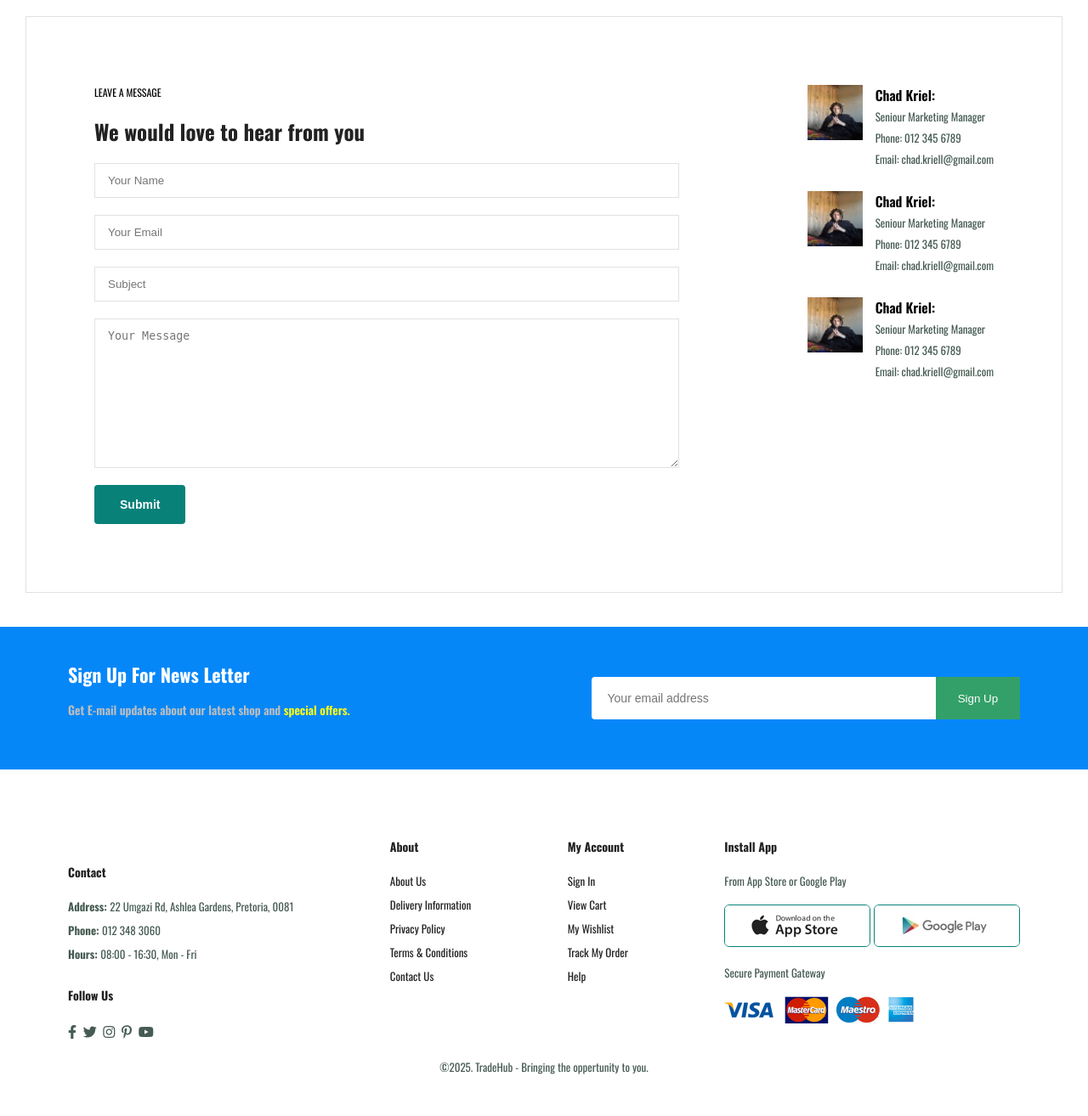
After one commit to IceColdOros/Web2, a PHP site: page /Pages/contact.html in a window 1280 px wide. The commit adds this page. Shown: the part 1076-2390 px from the top of the page at 85% size. Run offline with PHP 8.4, Linux system fonts and the light colour scheme; some libraries are stand-ins or nearby versions.

Commit message:
contact page

```diff
--- /dev/null
+++ b/Pages/contact.html
@@ -0,0 +1,171 @@
+<!DOCTYPE html>
+<html lang="en">
+
+<head>
+    <meta charset="UTF-8">
+    <meta http-equiv="X-UA-Compatible" content="IE=edge">
+    <meta name="viewport" content="width=device-width, initial-scale=1.0">
+    <title>TradeHub</title>
+    <link href="https://fonts.googleapis.com/css2?family=Oswald:wght@200..700&display=swap" rel="stylesheet">
+    <link rel="stylesheet" href="https://pro.fontawesome.com/releases/v5.10.0/css/all.css"/>
+    <link rel="stylesheet" href="../style/styles.css">
+</head>
+
+<body>
+
+    <section id="header">
+        <a href="#"><img src="../Images/" class="logo" alt=""></a>
+
+        <div>
+            <ul id="navbar">
+                <li><a href="index.html">Home</a></li>
+                <li><a href="shop.html">Shop</a></li>
+                <li><a href="sell.html">Sell</a></li>
+                <li><a href="blog.html">Blog</a></li>
+                <li><a href="about.html">About</a></li>
+                <li><a class="active" href="contact.html">Contact</a></li>
+                <li><a href="cart.html"><i class="far fa-shopping-bag"></i></a></li>
+            </ul>
+        </div>
+
+    </section>
+
+    <section class="page-header"  id="about-header">
+        <h2>#KnowUs</h4>
+        <p>Get to know more about us.</p>
+    </section>
+
+    <section id="contact-details" class="section-p1">
+        <div class="details">
+            <span>GET IN TOUCH</span>
+            <h2>Visit one of our agency loactions or contact us today</h2>
+            <h3>Head Office</h3>
+            <div>
+                <li>
+                    <i class="fal fa-map"></i>
+                    <p>22 Umgazi Rd, Ashlea Gardens, Pretoria, 0081</p>
+                </li>
+                <li>
+                    <i class="far fa-envelope"></i>
+                    <p>chad.kriell@gmail.com</p>
+                </li>
+                <li>
+                    <i class="fas fa-phone-alt"></i>
+                    <p>012 348 3060</p>
+                </li>
+                <li>
+                    <i class="far fa-clock"></i>
+                    <p>Monday to Friday: 08:00 - 16:30</p>
+                </li>
+            </div>
+        </div>
+
+        <div class="map">
+            <iframe src="https://www.google.com/maps/embed?pb=!1m18!1m12!1m3!1d3592.795006540425!2d28.269176299999998!3d-25.
+            777333700000003!2m3!1f0!2f0!3f0!3m2!1i1024!2i768!4f13.1!3m3!1m2!1s0x1e9561e6be4cd951%3A0x495514abf9880e27!2sEduv
+            os%20-%20Pretoria!5e0!3m2!1sen!2sza!4v1748445195491!5m2!1sen!2sza" width="600" height="450" style="border:0;"
+            allowfullscreen="" loading="lazy" referrerpolicy="no-referrer-when-downgrade"></iframe>
+        </div>
+
+    </section>
+
+<section id="form-details">
+    <form action="">
+        <span>LEAVE A MESSAGE</span>
+        <h2>We would love to hear from you</h2>
+        <input type="text" placeholder="Your Name">
+        <input type="text" placeholder="Your Email">
+        <input type="text" placeholder="Subject">
+        <textarea name="" id="" cols="30" rows="10" placeholder="Your Message"></textarea>
+        <button class="normal">Submit</button>
+    </form>
+
+    <div class="people">
+        <div>
+            <img src="../Images/yes_resized.jpg" alt="">
+            <p><span>Chad Kriel:</span> Seniour Marketing Manager <br> Phone: 012 345 6789
+            <br> Email: chad.kriell@gmail.com</p>
+        </div>
+        <div>
+            <img src="../Images/yes_resized.jpg" alt="">
+            <p><span>Chad Kriel:</span> Seniour Marketing Manager <br> Phone: 012 345 6789
+            <br> Email: chad.kriell@gmail.com</p>
+        </div>
+        <div>
+            <img src="../Images/yes_resized.jpg" alt="">
+            <p><span>Chad Kriel:</span> Seniour Marketing Manager <br> Phone: 012 345 6789
+            <br> Email: chad.kriell@gmail.com</p>
+        </div>
+    </div>
+
+</section>
+
+    <section id="newsletter" class="section-p1 section-m1">
+        <div class="newstext">
+            <h4>Sign Up For News Letter</h4>
+            <p>Get E-mail updates about our latest shop and <span>special offers.</span></p>
+        </div>
+        <div class="form">
+            <input type="text" placeholder="Your email address">
+            <button>Sign Up</button>
+        </div>
+    </section>
+
+    <footer class="section-p1">
+        <div class="col">
+            <img class="logo" src="" alt="">
+            <h4>Contact</h4>
+            <p><strong>Address: </strong>22 Umgazi Rd, Ashlea Gardens, Pretoria, 0081</p>
+            <p><strong>Phone: </strong>012 348 3060</p>
+            <p><strong>Hours: </strong>08:00 - 16:30, Mon - Fri</p>
+            <div class="follow">
+                <h4>Follow Us</h4>
+                <div class="icon">
+                    <i class="fab fa-facebook-f"></i>
+                    <i class="fab fa-twitter"></i>
+                    <i class="fab fa-instagram"></i>
+                    <i class="fab fa-pinterest-p"></i>
+                    <i class="fab fa-youtube"></i>
+                </div>
+            </div>
+        </div>
+
+        <div class="col">
+            <h4>About</h4>
+            <a href="#">About Us</a>
+            <a href="#">Delivery Information</a>
+            <a href="#">Privacy Policy</a>
+            <a href="#">Terms & Conditions</a>
+            <a href="#">Contact Us</a>
+        </div>
+
+        <div class="col">
+            <h4>My Account</h4>
+            <a href="#">Sign In</a>
+            <a href="#">View Cart</a>
+            <a href="#">My Wishlist</a>
+            <a href="#">Track My Order</a>
+            <a href="#">Help</a>
+        </div>
+
+        <div class="col install">
+            <h4>Install App</h4>
+            <p>From App Store or Google Play</p>
+            <div class="row">
+                <img src="../Images/app.jpg" alt="">
+                <img src="../Images/play.jpg" alt="">
+            </div>
+            <p>Secure Payment Gateway</p>
+            <img src="../Images/pay.png" alt="">
+        </div>
+
+        <div class="copyright">
+            <p>©2025. TradeHub - Bringing the oppertunity to you.</p>
+        </div>
+
+    </footer>
+
+    <script src="../Logic/scripts.js"></script>
+</body>
+
+</html>
--- a/Style/styles.css
+++ b/Style/styles.css
@@ -611,6 +611,117 @@ footer .copyright {
 
 }
 
+
+/*Contact Page*/
+
+#contact-details {
+    display: flex;
+    align-items: center;
+    justify-content: space-between;
+}
+
+#contact-details .details {
+    width: 40%;
+}
+
+#contact-details .details span,
+#form-details form span {
+    font-size: 12px;
+}
+
+#contact-details .details h2,
+#form-details form h2 {
+    font-size: 25px;
+    line-height: 35px;
+    padding: 20px 0;
+}
+
+#contact-details .details h2 {
+    font-size: 16px;
+    padding-bottom: 15px;
+}
+
+#contact-details .details li {
+    list-style: none;
+    display: flex;
+    padding: 10px 0;
+}
+
+#contact-details .details li i {
+    font-size: 14px;
+    padding-right: 22px;
+}
+
+#contact-details .details li p {
+    margin: 0;
+    font-size: 14px;
+}
+
+#contact-details .map {
+    width: 55%;
+    height: 400px;
+}
+
+#contact-details ,map iframe {
+    width: 100%;
+    height: 100%;
+}
+
+#form-details {
+    display: flex;
+    justify-content: space-between;
+    margin: 30px;
+    padding: 80px;
+    border: 1px solid #e1e1e1;
+}
+
+#form-details form {
+    width: 65%;
+    display: flex;
+    flex-direction: column;
+    align-items: flex-start;
+}
+
+#form-details form input,
+#form-details form textarea {
+    width: 100%;
+    padding: 12px 15px;
+    outline: none;
+    margin-bottom: 20px;
+    border: 1px solid #e1e1e1;
+}
+
+#form-details form button {
+    background-color: #088178;
+    color: white;
+}
+
+#form-details .people div {
+    padding-bottom: 25px;
+    display: flex;
+    align-items: flex-start;
+}
+
+#form-details .people div img {
+    width: 65px;
+    height: 65px;
+    object-fit: cover;
+    margin-right: 15px;
+}
+
+#form-details .people div p {
+    margin: 0;
+    font-size: 13px;
+    line-height: 25px;
+}
+
+#form-details .people div p span {
+    display: block;
+    font-size: 16px;
+    font-weight: 600;
+    color: #000;
+}
+
 /*Cart Page*/
 
 /*Start Media Query*/
```
Also changed, not shown: Images/yes_resized.jpg (added).
